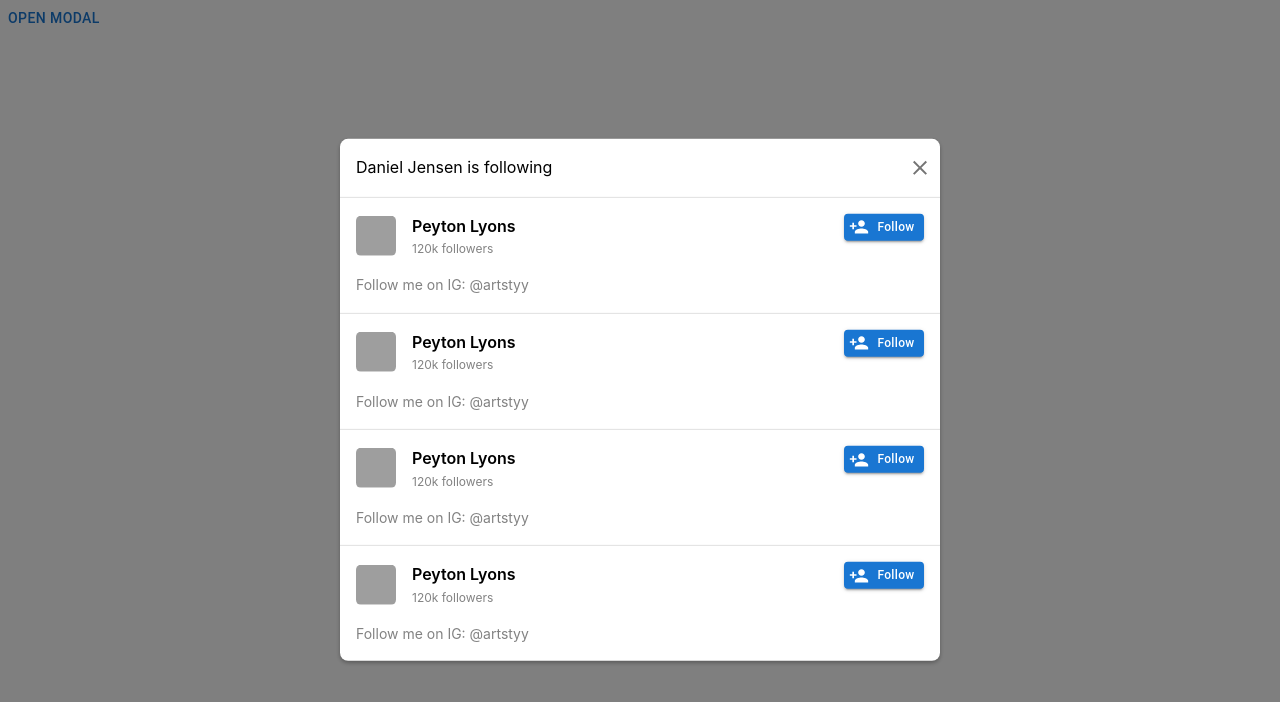
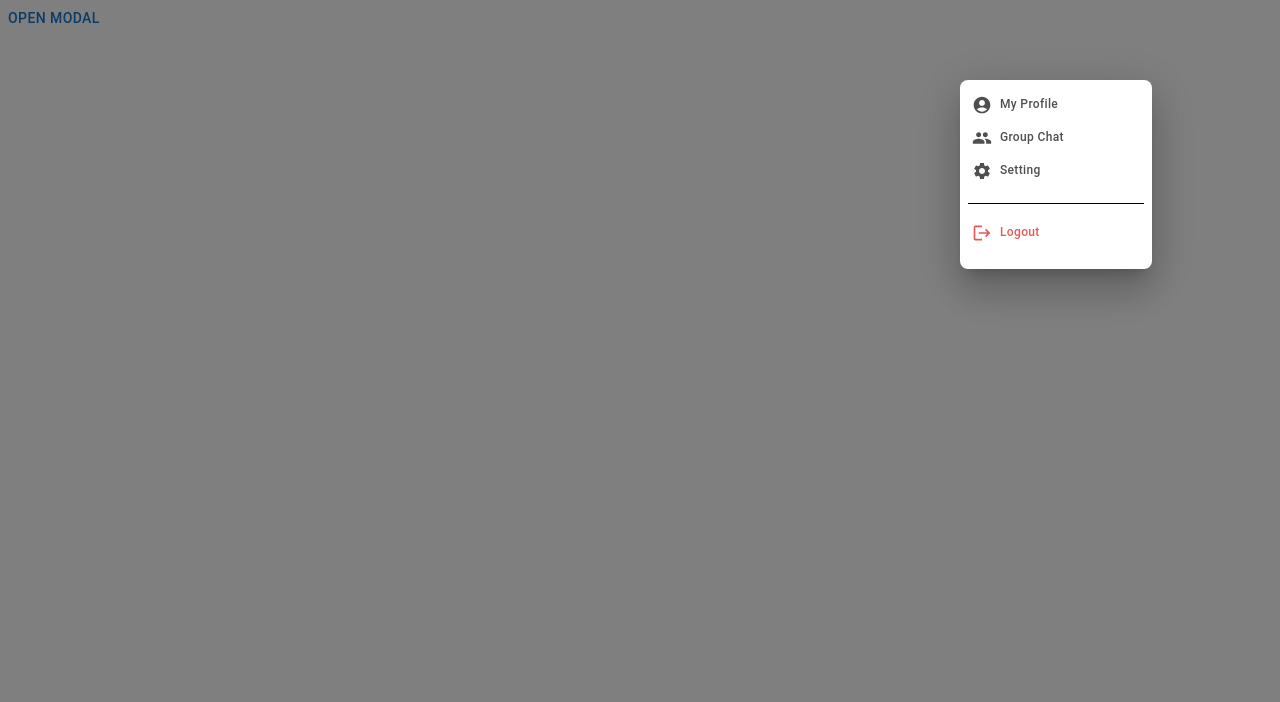
Before and after one commit to femogiga/tweeter, a React (Vite) app in the folder client/: page / in a window 1280 px wide. Both pictures are taken after a click on the button "OPEN MODAL". Shown: the top 702 px of the page. Built offline with nearby package versions, Linux system fonts and the light colour scheme; grey boxes are pictures that could not be loaded.

Commit message:
loginlogout complete

```diff
--- a/client/src/App.jsx
+++ b/client/src/App.jsx
@@ -1,3 +1,4 @@
+import LoginModal from './components/body/LoginModal';
 import FollowingModal from './components/pages/FollowingModal';
 import Homepage from './components/pages/HomePage';
 import ProfilePage from './components/pages/ProfilePage';
@@ -6,7 +7,8 @@ function App() {
     <div>
       {/* <ProfilePage/> */}
       {/* <Homepage/> */}
-      <FollowingModal/>
+      {/* <FollowingModal/> */}
+      <LoginModal/>
     </div>
   );
 }
--- /dev/null
+++ b/client/src/components/body/LoginModal.jsx
@@ -0,0 +1,100 @@
+import * as React from 'react';
+import Box from '@mui/material/Box';
+import Button from '@mui/material/Button';
+import Typography from '@mui/material/Typography';
+import Modal from '@mui/material/Modal';
+import AccountCircleIcon from '@mui/icons-material/AccountCircle';
+import GroupIcon from '@mui/icons-material/Group';
+import SettingsIcon from '@mui/icons-material/Settings';
+import LogoutIcon from '@mui/icons-material/Logout';
+import '../body/home.css';
+const style = {
+  position: 'absolute',
+  top: '10%',
+
+  right: '10%',
+
+  //   transform: 'translate(-50%, -50%)',
+  width: 192,
+  bgcolor: 'background.paper',
+  //   border: '2px solid #000',
+  boxShadow: 24,
+  p: 1,
+  borderRadius: '8px',
+};
+
+const LoginModal = () => {
+  const [open, setOpen] = React.useState(false);
+  const handleOpen = () => setOpen(true);
+  const handleClose = () => setOpen(false);
+
+  return (
+    <div className='login-modal'>
+      <Button onClick={handleOpen}>Open modal</Button>
+      <Modal
+        open={open}
+        onClose={handleClose}
+        aria-labelledby='modal-modal-title'
+        aria-describedby='modal-modal-description'>
+        <Box sx={style}>
+          <div className='flow-1'>
+            <div>
+              <Button
+                sx={{
+                  color: '#4F4F4F',
+                  fontSize: '12px',
+                  textTransform: 'capitalize',
+                  width: '164px',
+                  justifyContent: 'flex-start',
+                }}
+                startIcon={<AccountCircleIcon />}>
+                My Profile
+              </Button>
+            </div>
+            <div>
+              <Button
+                sx={{
+                  color: '#4F4F4F',
+                  fontSize: '12px',
+                  textTransform: 'capitalize',
+                  width: '164px',
+                  justifyContent: 'flex-start',
+                }}
+                startIcon={<GroupIcon />}>
+                Group Chat
+              </Button>
+            </div>
+            <div>
+              <Button
+                sx={{
+                  color: '#4F4F4F',
+                  fontSize: '12px',
+                  textTransform: 'capitalize',
+                  width: '164px',
+                  justifyContent: 'flex-start',
+                }}
+                startIcon={<SettingsIcon />}>
+                Setting
+              </Button>
+            </div>
+          </div>
+          <div style={{ borderTop: '1px solid black', paddingBlock: '.75rem' }}>
+            <Button
+              sx={{
+                color: '#EB5757',
+                fontSize: '12px',
+                textTransform: 'capitalize',
+                width: '164px',
+                justifyContent: 'flex-start',
+              }}
+              startIcon={<LogoutIcon />}>
+              Logout
+            </Button>
+          </div>
+        </Box>
+      </Modal>
+    </div>
+  );
+};
+
+export default LoginModal;
```
Also changed, not shown: client/src/components/body/home.css (line endings or trailing spaces).
